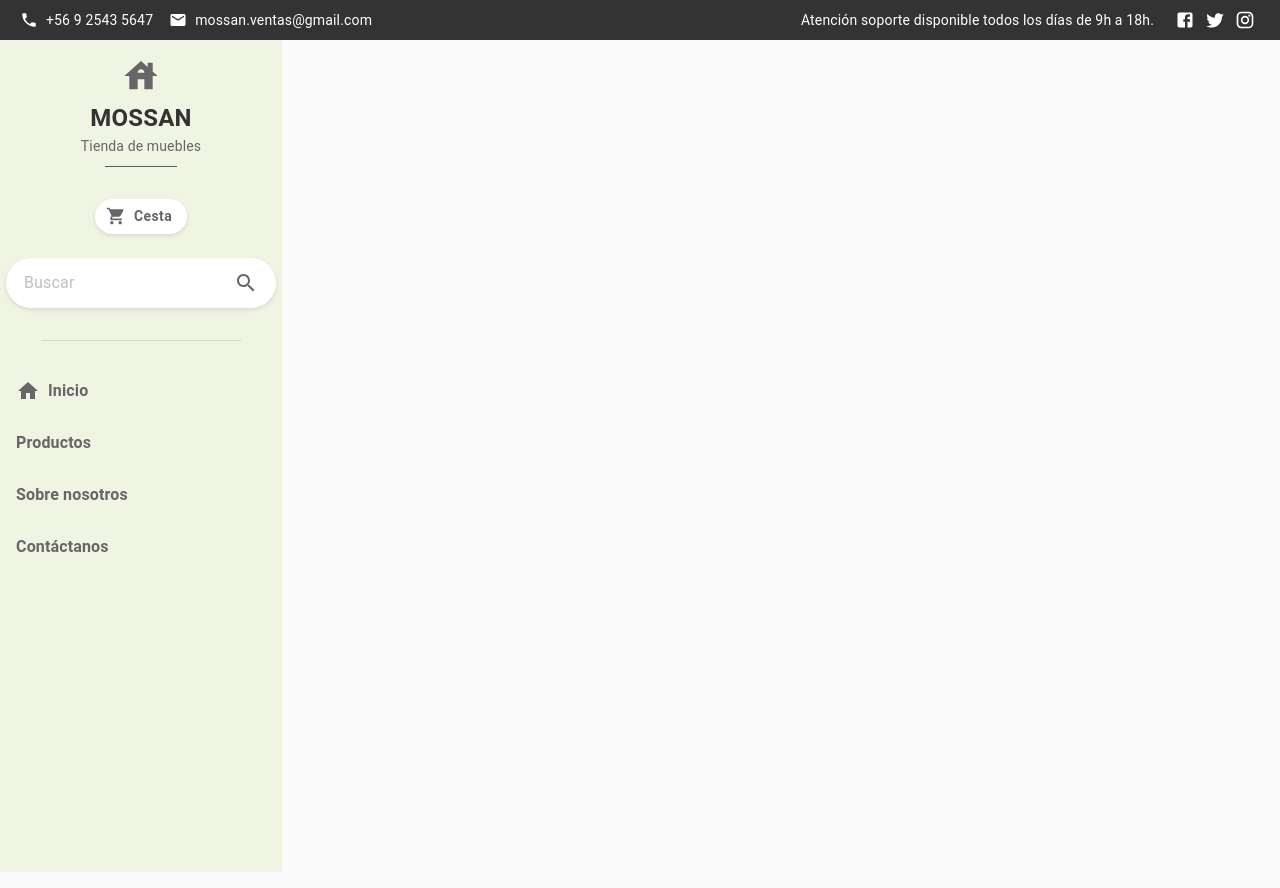
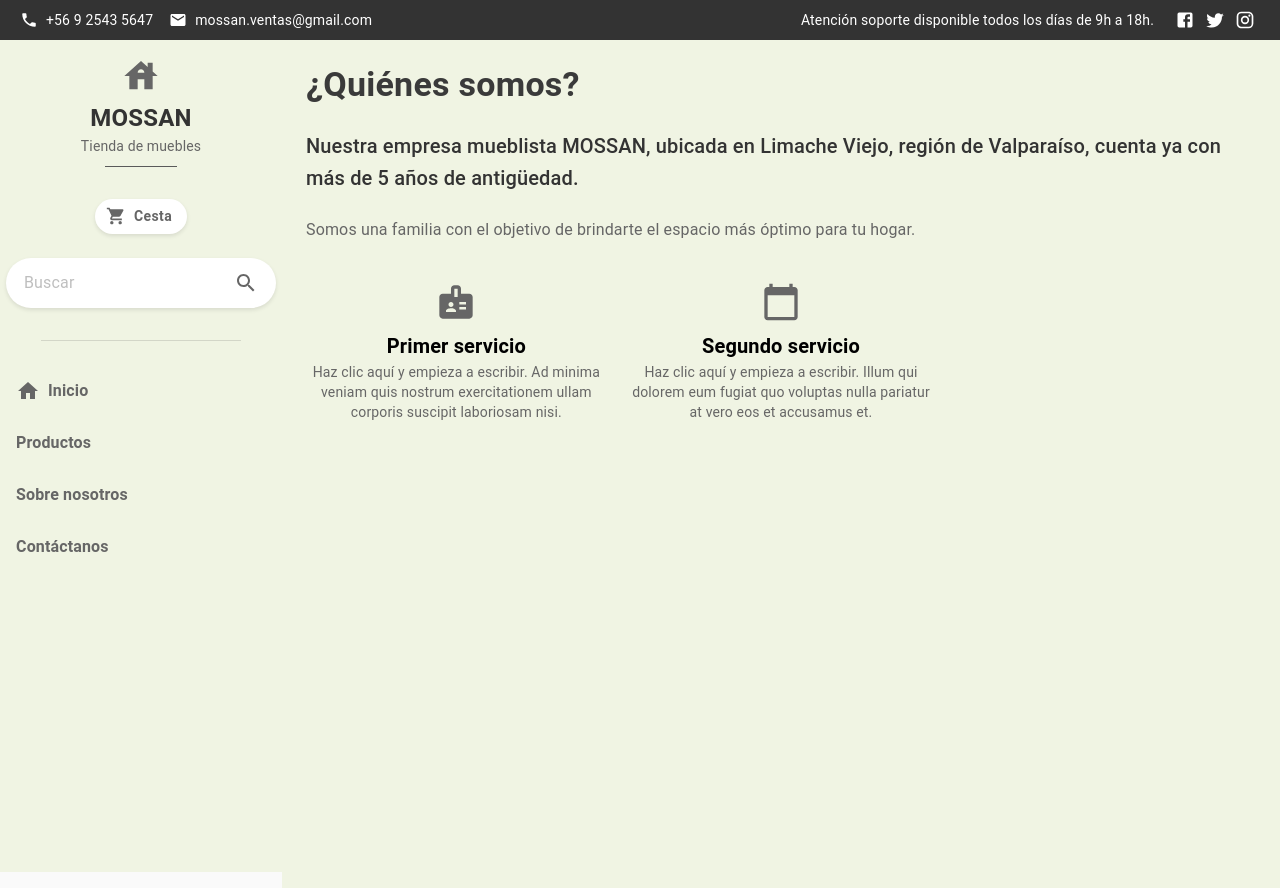
Before and after one commit to smoppthie/Mossan-Front, a React (Create React App) app: page /about in a window 1280 px wide. Built offline with nearby package versions, Linux system fonts and the light colour scheme.

Commit message:
Creacion de Apartado "Sobre Nosotros".

```diff
--- /dev/null
+++ b/src/components/AboutPage.js
@@ -0,0 +1,49 @@
+// src/components/AboutPage.js
+import React from 'react';
+import { Box, Typography, Grid } from '@mui/material';
+import BadgeIcon from '@mui/icons-material/Badge';
+import CalendarTodayIcon from '@mui/icons-material/CalendarToday';
+
+function AboutPage() {
+  return (
+    <Box sx={{ padding: 3, backgroundColor: '#f0f4e3', minHeight: '100vh' }}>
+      <Typography variant="h4" sx={{ marginBottom: 3, fontWeight: 'bold', color: '#3a3a3a' }}>
+        ¿Quiénes somos?
+      </Typography>
+      <Typography variant="h6" sx={{ marginBottom: 3, color: '#333' }}>
+        Nuestra empresa mueblista MOSSAN, ubicada en Limache Viejo, región de Valparaíso, cuenta ya con más de 5 años de antigüedad.
+      </Typography>
+      <Typography variant="body1" sx={{ marginBottom: 5, color: '#666' }}>
+        Somos una familia con el objetivo de brindarte el espacio más óptimo para tu hogar.
+      </Typography>
+
+      <Grid container spacing={3}>
+        <Grid item xs={12} sm={6} md={4}>
+          <Box sx={{ display: 'flex', alignItems: 'center', flexDirection: 'column' }}>
+            <BadgeIcon sx={{ fontSize: 40, color: '#666' }} />
+            <Typography variant="h6" sx={{ fontWeight: 'bold', marginTop: 1 }}>
+              Primer servicio
+            </Typography>
+            <Typography variant="body2" sx={{ color: '#666', textAlign: 'center' }}>
+              Haz clic aquí y empieza a escribir. Ad minima veniam quis nostrum exercitationem ullam corporis suscipit laboriosam nisi.
+            </Typography>
+          </Box>
+        </Grid>
+        <Grid item xs={12} sm={6} md={4}>
+          <Box sx={{ display: 'flex', alignItems: 'center', flexDirection: 'column' }}>
+            <CalendarTodayIcon sx={{ fontSize: 40, color: '#666' }} />
+            <Typography variant="h6" sx={{ fontWeight: 'bold', marginTop: 1 }}>
+              Segundo servicio
+            </Typography>
+            <Typography variant="body2" sx={{ color: '#666', textAlign: 'center' }}>
+              Haz clic aquí y empieza a escribir. Illum qui dolorem eum fugiat quo voluptas nulla pariatur at vero eos et accusamus et.
+            </Typography>
+          </Box>
+        </Grid>
+        {/* Agrega más servicios según sea necesario */}
+      </Grid>
+    </Box>
+  );
+}
+
+export default AboutPage;
--- a/src/components/Sidebar.js
+++ b/src/components/Sidebar.js
@@ -4,7 +4,7 @@ import { Box, Typography, List, ListItem, ListItemText, IconButton, Divider, Inp
 import ShoppingCartIcon from '@mui/icons-material/ShoppingCart';
 import SearchIcon from '@mui/icons-material/Search';
 import HomeIcon from '@mui/icons-material/Home';
-import HouseIcon from '@mui/icons-material/House'; // Icono de casa
+import HouseIcon from '@mui/icons-material/House';
 import { Link } from 'react-router-dom';
 
 function Sidebar() {
@@ -12,7 +12,7 @@ function Sidebar() {
     <Box
       sx={{
         width: 250,
-        bgcolor: '#f0f4e3', // Fondo claro y cálido
+        bgcolor: '#f0f4e3',
         padding: 2,
         height: '100vh',
         display: 'flex',
@@ -22,13 +22,13 @@ function Sidebar() {
     >
       {/* Encabezado con icono de casa y texto */}
       <Box sx={{ display: 'flex', alignItems: 'center', flexDirection: 'column', mb: 2 }}>
-        <HouseIcon sx={{ fontSize: 40, color: '#666', mb: 1 }} /> {/* Icono de casa */}
+        <HouseIcon sx={{ fontSize: 40, color: '#666', mb: 1 }} />
         <Typography
           variant="h4"
           component="div"
           sx={{
             fontWeight: 'bold',
-            color: '#333',  // Color del texto
+            color: '#333',
             textAlign: 'center',
             fontSize: '1.5rem',
           }}
@@ -45,7 +45,7 @@ function Sidebar() {
         >
           Tienda de muebles
         </Typography>
-        <Divider sx={{ width: '60%', mt: 1, mb: 2, bgcolor: '#666' }} /> {/* Línea decorativa */}
+        <Divider sx={{ width: '60%', mt: 1, mb: 2, bgcolor: '#666' }} />
       </Box>
 
       {/* Botón de Cesta */}
@@ -53,14 +53,14 @@ function Sidebar() {
         variant="contained"
         startIcon={<ShoppingCartIcon />}
         sx={{
-          backgroundColor: '#ffffff', // Blanco para fondo
-          color: '#666', // Gris para el texto
-          borderRadius: 20, // Borde redondeado
-          boxShadow: '0px 2px 4px rgba(0, 0, 0, 0.1)', // Sombra suave
+          backgroundColor: '#ffffff',
+          color: '#666',
+          borderRadius: 20,
+          boxShadow: '0px 2px 4px rgba(0, 0, 0, 0.1)',
           padding: '5px 15px',
-          textTransform: 'none', // Texto sin mayúsculas
+          textTransform: 'none',
           fontWeight: 'bold',
-          mb: 3, // Espacio abajo
+          mb: 3,
           '&:hover': {
             backgroundColor: '#e8e8e8',
           },
@@ -120,7 +120,7 @@ function Sidebar() {
             }}
           />
         </ListItem>
-        <ListItem button sx={{ justifyContent: 'center', padding: '10px 0' }}>
+        <ListItem button component={Link} to="/about" sx={{ justifyContent: 'center', padding: '10px 0' }}>
           <ListItemText
             primary="Sobre nosotros"
             primaryTypographyProps={{
--- a/src/router.js
+++ b/src/router.js
@@ -3,11 +3,13 @@ import React from 'react';
 import { Routes, Route } from 'react-router-dom';
 import MainContent from './components/MainContent';
 import ProductsPage from './components/ProductsPage';
+import AboutPage from './components/AboutPage'; // Importa el componente de "Sobre Nosotros"
 
 const RouterConfig = () => (
   <Routes>
     <Route path="/" element={<MainContent />} />
     <Route path="/products" element={<ProductsPage />} />
+    <Route path="/about" element={<AboutPage />} /> {/* Ruta para AboutPage */}
   </Routes>
 );
 
```
Lines whose indentation alone changed are shown as unchanged.
